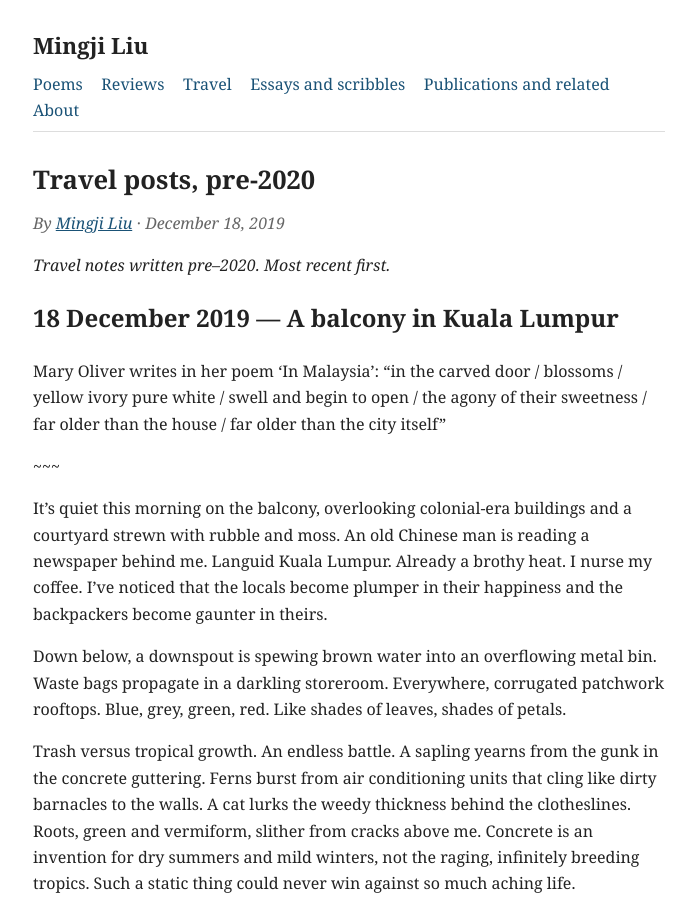
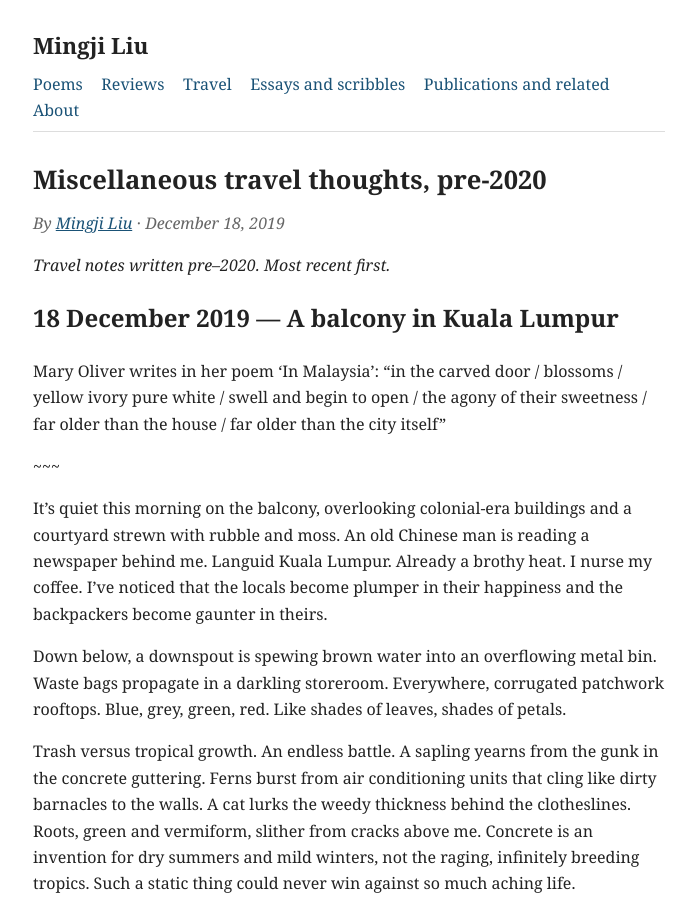
Before and after one commit to mingjiliu/mingjiliu.github.io, a Jekyll site: the page built from _travel/travel-posts-pre-2020.md, in a window 1280 px wide and 900 px high. Shown: the whole window, without its empty margins (291-986 px from the left). Built offline with Jekyll 4.4.1, drawn with Linux system fonts in a browser that asks for light colours.

Commit message:
Update travel-posts-pre-2020.md

```diff
--- a/_travel/travel-posts-pre-2020.md
+++ b/_travel/travel-posts-pre-2020.md
@@ -1,5 +1,5 @@
 ---
-title: "Travel posts, pre-2020"
+title: "Miscellaneous travel thoughts, pre-2020"
 date: 2019-12-18
 ---
 
```
